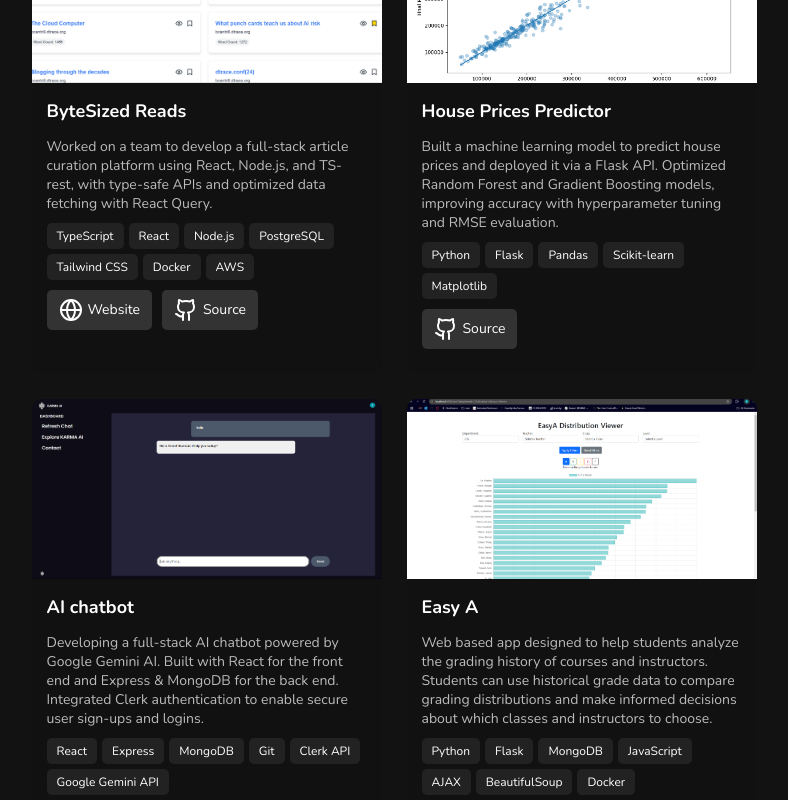
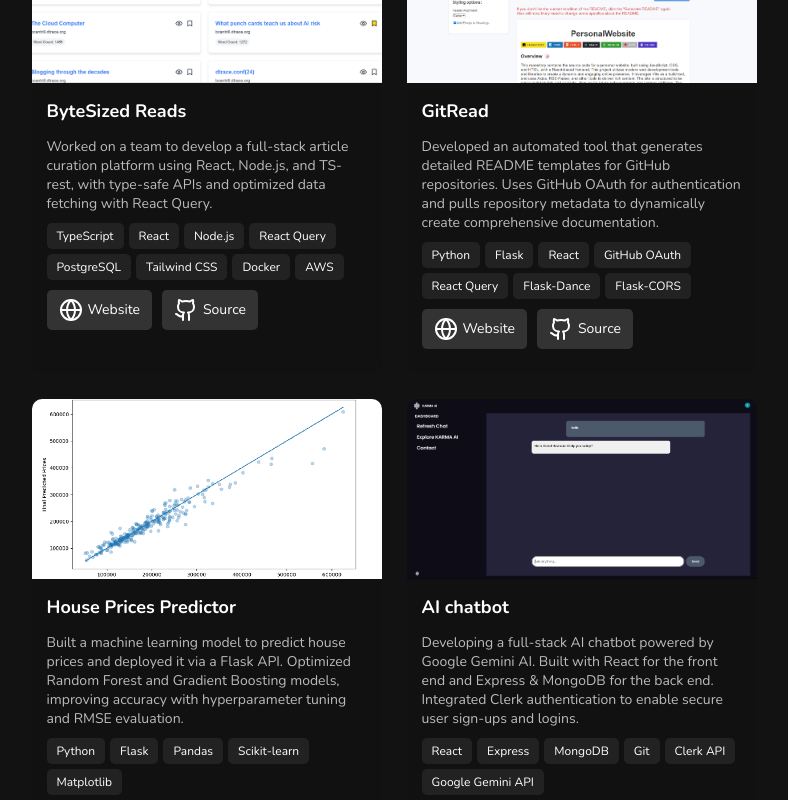
Before and after one commit to kwoeser/PersonalWebsite, a React (Vite) app: page / in a window 1280 px wide. Shown: the part 1300-2100 px from the top of the page, without its empty margins (246-1034 px from the left). Built offline with nearby package versions, Linux system fonts and the light colour scheme.

Commit message:
proj and res update

```diff
--- a/src/components/Projects.jsx
+++ b/src/components/Projects.jsx
@@ -10,9 +10,18 @@ const projects = [
     description:
     "Worked on a team to develop a full-stack article curation platform using React, Node.js, and TS-rest, with type-safe APIs and optimized data fetching with React Query.",
     image: "assets/ARTICLE.png",
-    tags: ["TypeScript", "React", "Node.js", "PostgreSQL", "Tailwind CSS", "Docker", "AWS"],
+    tags: ["TypeScript", "React", "Node.js", "React Query", "PostgreSQL", "Tailwind CSS", "Docker", "AWS"],
     liveDemo: "https://bytereads.duckdns.org/",
     sourceCode: "https://github.com/kwoeser/Byte-sized-reads",
+    },
+    {
+      title: "GitRead",
+      description:
+      "Developed an automated tool that generates detailed README templates for GitHub repositories. Uses GitHub OAuth for authentication and pulls repository metadata to dynamically create comprehensive documentation.",
+      image: "assets/gitread.png",
+      tags: ["Python", "Flask", "React", "GitHub OAuth", "React Query", "Flask-Dance", "Flask-CORS"],
+      liveDemo: "https://gitread-five.vercel.app/",
+      sourceCode: "https://github.com/kwoeser/gitread",
     },
     {
       title: "House Prices Predictor",
@@ -31,14 +40,7 @@ const projects = [
         liveDemo: "https://gem-clone-lilac.vercel.app/",
         sourceCode: "https://github.com/kwoeser/GemClone",
     },
-  {
-    title: "Easy A",
-    description:
-    "Web based app designed to help students analyze the grading history of courses and instructors. Students can use historical grade data to compare grading distributions and make informed decisions about which classes and instructors to choose.",
-    image: "assets/easyA.png",
-    tags: ["Python", "Flask", "MongoDB", "JavaScript", "AJAX", "BeautifulSoup", "Docker"],
-    sourceCode: "https://github.com/kwoeser/EasyA",
-  },
+
 
 
 ];
--- a/src/pages/ProjectsPage.jsx
+++ b/src/pages/ProjectsPage.jsx
@@ -11,9 +11,18 @@ function ProjectsPage() {
       description:
       "Worked on a team to develop a full-stack article curation platform using React, Node.js, and TS-rest, with type-safe APIs and optimized data fetching with React Query.",
       image: "assets/ARTICLE.png",
-      tags: ["TypeScript", "React", "Node.js", "PostgreSQL", "Tailwind CSS", "Docker", "AWS"],
+      tags: ["TypeScript", "React", "Node.js", "React Query", "PostgreSQL", "Tailwind CSS", "Docker", "AWS"],
       liveDemo: "https://bytereads.duckdns.org/",
       sourceCode: "https://github.com/kwoeser/Byte-sized-reads",
+    },
+    {
+      title: "GitRead",
+      description:
+      "Developed an automated tool that generates detailed README templates for GitHub repositories. Uses GitHub OAuth for authentication and pulls repository metadata to dynamically create comprehensive documentation.",
+      image: "assets/gitread.png",
+      tags: ["Python", "Flask", "React", "GitHub OAuth", "React Query", "Flask-Dance", "Flask-CORS"],
+      liveDemo: "https://gitread-five.vercel.app/",
+      sourceCode: "https://github.com/kwoeser/gitread",
     },
     {
       title: "House Prices Predictor",
```
Also changed, not shown: public/assets/gitread.png (added), 1 other file (tests, documents, lock files or other folders).
